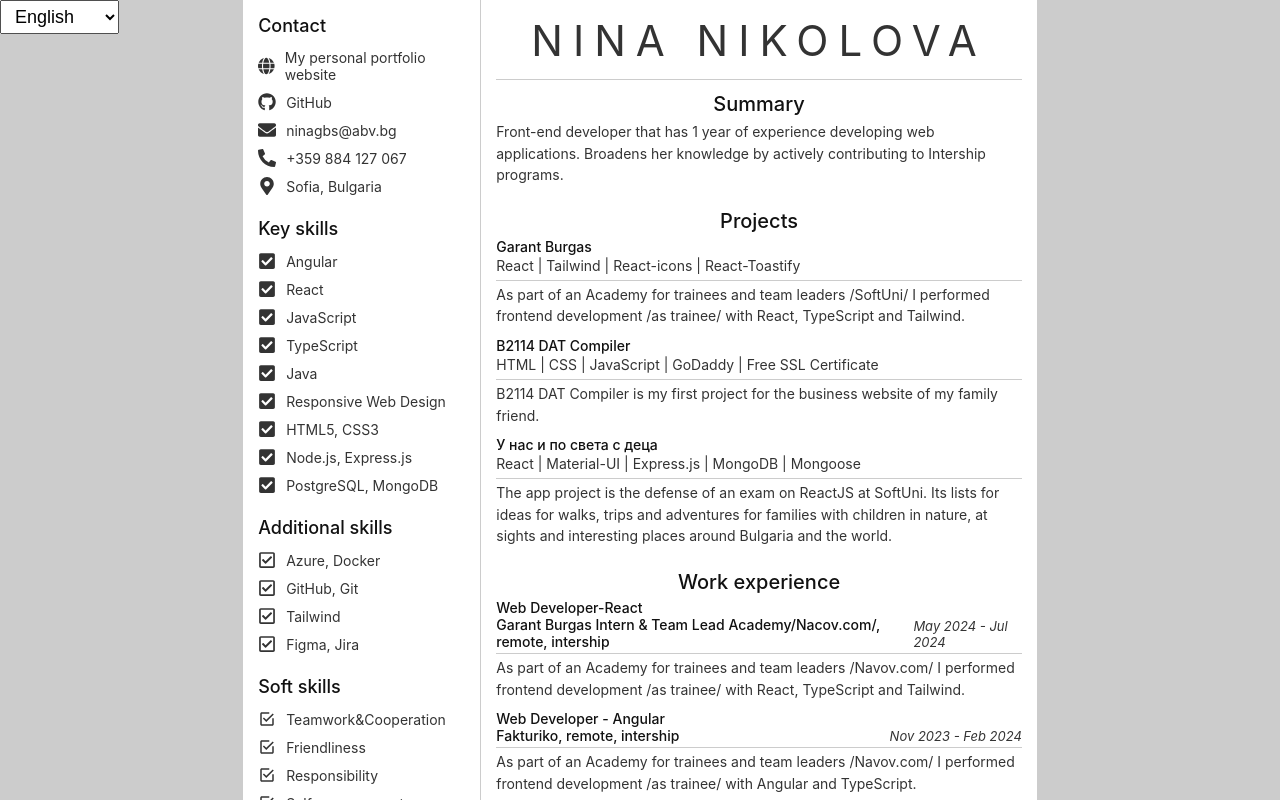
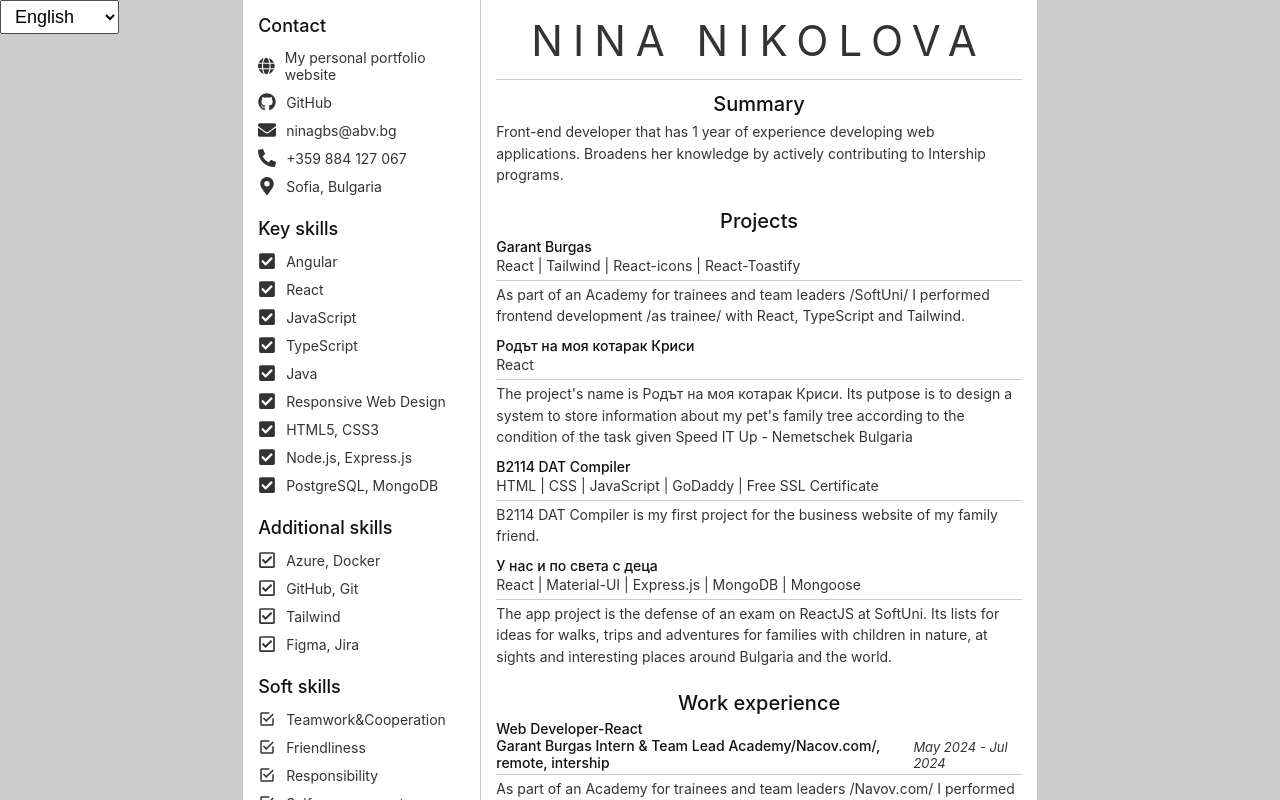
Before and after one commit to NinaNikolova/resume, a React (Create React App) app: page / in a window 1280 px wide. Shown: the top 800 px of the page. Built offline with nearby package versions, Linux system fonts and the light colour scheme.

Commit message:
added one more project

```diff
--- a/src/data/bulgarian.js
+++ b/src/data/bulgarian.js
@@ -141,6 +141,14 @@ import {
           url: 'https://borsa.garantburgas.com/sectorRanking?origin_code=bg',
         },
         {
+          name: 'Родът на моя котарак Криси',
+          techList: [
+            'React'
+          ],
+          description: `Проектът се казва - Родът на моя котарак Криси. Целта му е да представи система - събрани данни за рода на моят домашен любимец съгласно поставена задача от Speed IT Up - Nemetschek Bulgaria`,
+          url: 'https://my-pet-family-tree.vercel.app',
+        },
+        {
           name: 'B2114 DAT Compiler',
           techList: [
             'HTML',
--- a/src/data/english.js
+++ b/src/data/english.js
@@ -142,6 +142,14 @@ import {
           url: 'https://borsa.garantburgas.com/sectorRanking?origin_code=bg',
         },
         {
+          name: 'Родът на моя котарак Криси',
+          techList: [
+            'React'
+          ],
+          description: `Thе project's name is Родът на моя котарак Криси. Its putpose is to design a system to store information about my pet's family tree according to the condition of the task given Speed IT Up - Nemetschek Bulgaria`,
+          url: 'https://my-pet-family-tree.vercel.app',
+        },
+        {
           name: 'B2114 DAT Compiler',
           techList: [
             'HTML',
```
